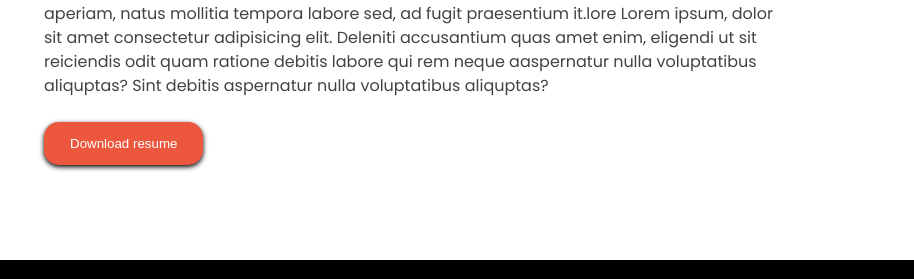
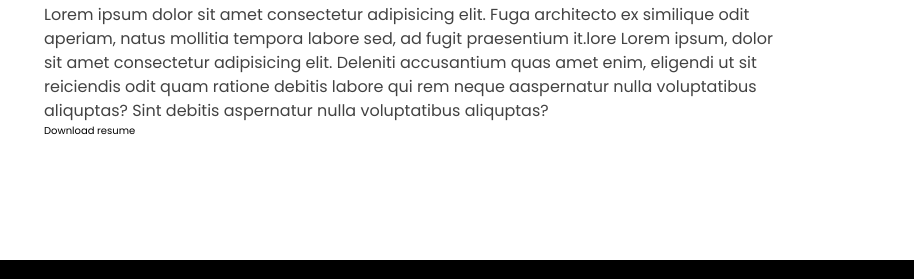
Before and after one commit to AmitChigare/Portfolio-AmitChigare, a plain HTML site: page index.html in a window 1280 px wide. Shown: the part 1061-1340 px from the top of the page, 366-1280 px from the left. Drawn offline with nearby package versions, Linux system fonts and the light colour scheme.

Commit message:
Update index.html

```diff
--- a/index.html
+++ b/index.html
@@ -118,7 +118,7 @@
                         reiciendis odit quam ratione debitis labore qui rem neque aaspernatur nulla voluptatibus
                         aliquptas?
                         Sint debitis aspernatur nulla voluptatibus aliquptas?</p>
-                    <button>Download resume</button>
+                    <a href="ResumeLorem.pdf" target="_blank" download="Resume"<button>Download resume</button></a>
                 </div>
             </div>
         </div>
```
